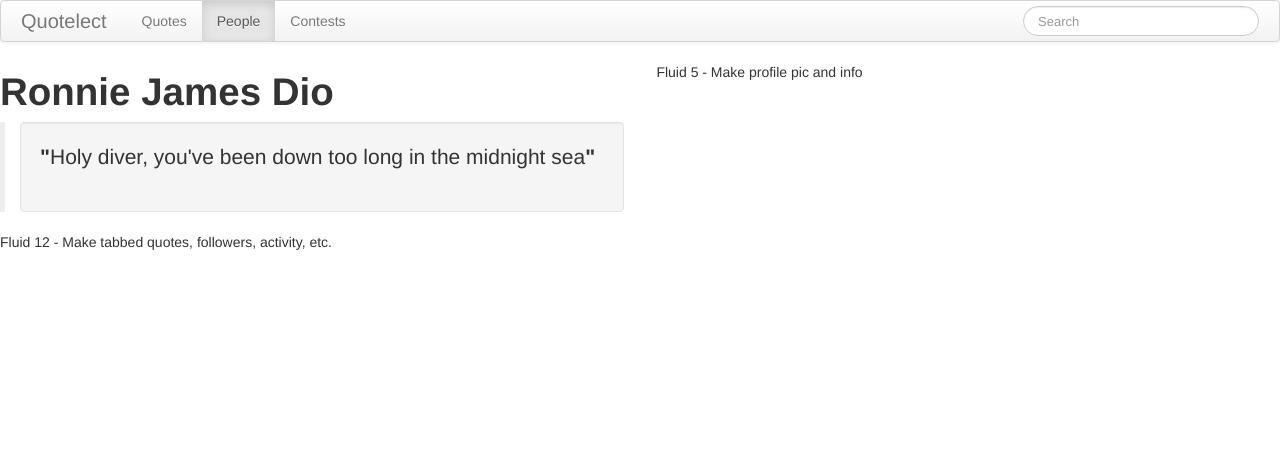
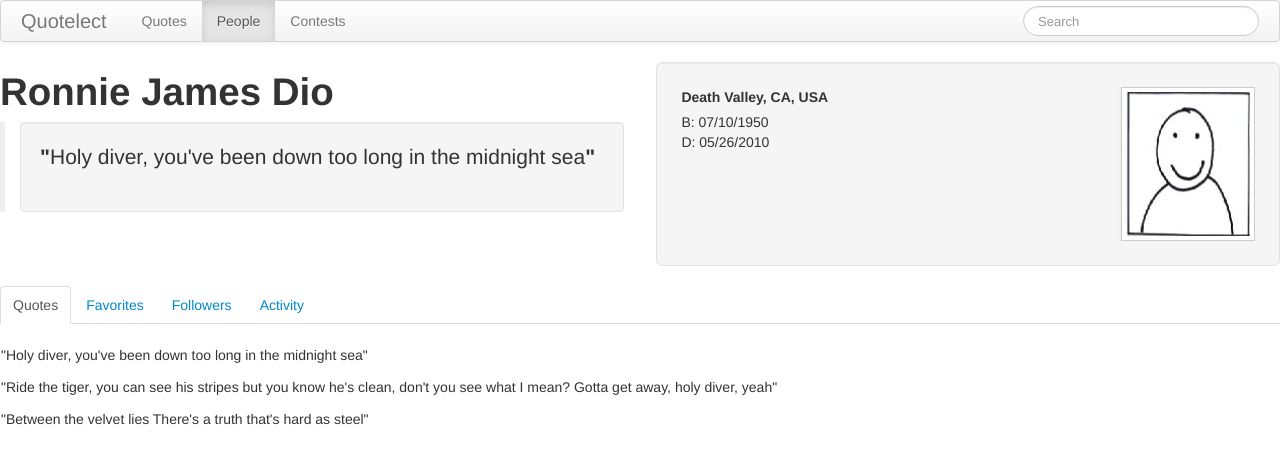
Before and after one commit to trevstokes/Quotelect, a plain HTML site: page people.htm in a window 1280 px wide. Drawn offline with nearby package versions, Linux system fonts and the light colour scheme.

Commit message:
Main layout of People/User page completed
In this commit, I am using a table to show the list of quotes on the
people.htm page. I'm not sure I want to take that approach though, I am
thinking a media list might be best. Will look at that for next commit.

```diff
--- a/people.htm
+++ b/people.htm
@@ -1,7 +1,7 @@
 <!DOCTYPE html>
 <html lang="en">
 	<head>
-		<title>Bootstrap 101 Template</title>
+		<title>Quotelect - People Page</title>
 		<meta name="viewport" content="width=device-width, initial-scale=1.0">
 		<!-- Bootstrap -->
 		<link href="css/bootstrap.min.css" rel="stylesheet" media="screen">
@@ -51,12 +51,64 @@
 				</blockquote>
 			</div>
 			<div class="span6">
-				Fluid 5 - Make profile pic and info
+				<div class="well well-large">
+					<div class="media">
+						<a class="pull-right" href="#">
+							<img class="media-object img-polaroid" src="qimg/holder.jpg">
+						</a>
+						<div class="media-body">
+							<h5 class="media-heading">Death Valley, CA, USA</h5>
+							<ul class="unstyled">
+								<li>B: 07/10/1950</li>
+								<li>D: 05/26/2010</li>
+							</ul>
+						</div>
+					</div>
+				</div>
 			</div>
 		</div>
 		<div class="row-fluid">
 			<div class="span12">
-				Fluid 12 - Make tabbed quotes, followers, activity, etc.
+				<div class="tabbable">
+					<ul class="nav nav-tabs">
+						<li class="active"><a href="#QuoteTab" data-toggle="tab">Quotes</a></li>
+						<li><a href="#FavoritesTab" data-toggle="tab">Favorites</a></li>
+						<li><a href="#FollowersTab" data-toggle="tab">Followers</a></li>
+						<li><a href="#ActivityTab" data-toggle="tab">Activity</a></li>
+					</ul>
+					<div class="tab-content">
+						<div class="tab-pane active" id="QuoteTab">
+							<table>
+								<tbody>
+									<tr>
+										<td>
+											<p>"Holy diver, you've been down too long in the midnight sea"</p>
+										</td>
+									</tr>
+									<tr>
+										<td>
+											<p>"Ride the tiger, you can see his stripes but you know he's clean, don't you see what I mean? Gotta get away, holy diver, yeah"</p>
+										</td>
+									</tr>
+									<tr>
+										<td>
+											<p>"Between the velvet lies There's a truth that's hard as steel"</p>
+										</td>
+									</tr>
+								</tbody>
+							</table>
+						</div>
+						<div class="tab-pane" id="FavoritesTab">
+							<p>Favorites tab</p>
+						</div>
+						<div class="tab-pane" id="FollowersTab">
+							<p>Followers tab</p>
+						</div>
+						<div class="tab-pane" id="ActivityTab">
+							<p>Activity tab</p>
+						</div>
+					</div>
+				</div>
 			</div>
 		</div>
 	</body>
```
Also changed, not shown: qimg/holder.jpg (added).
